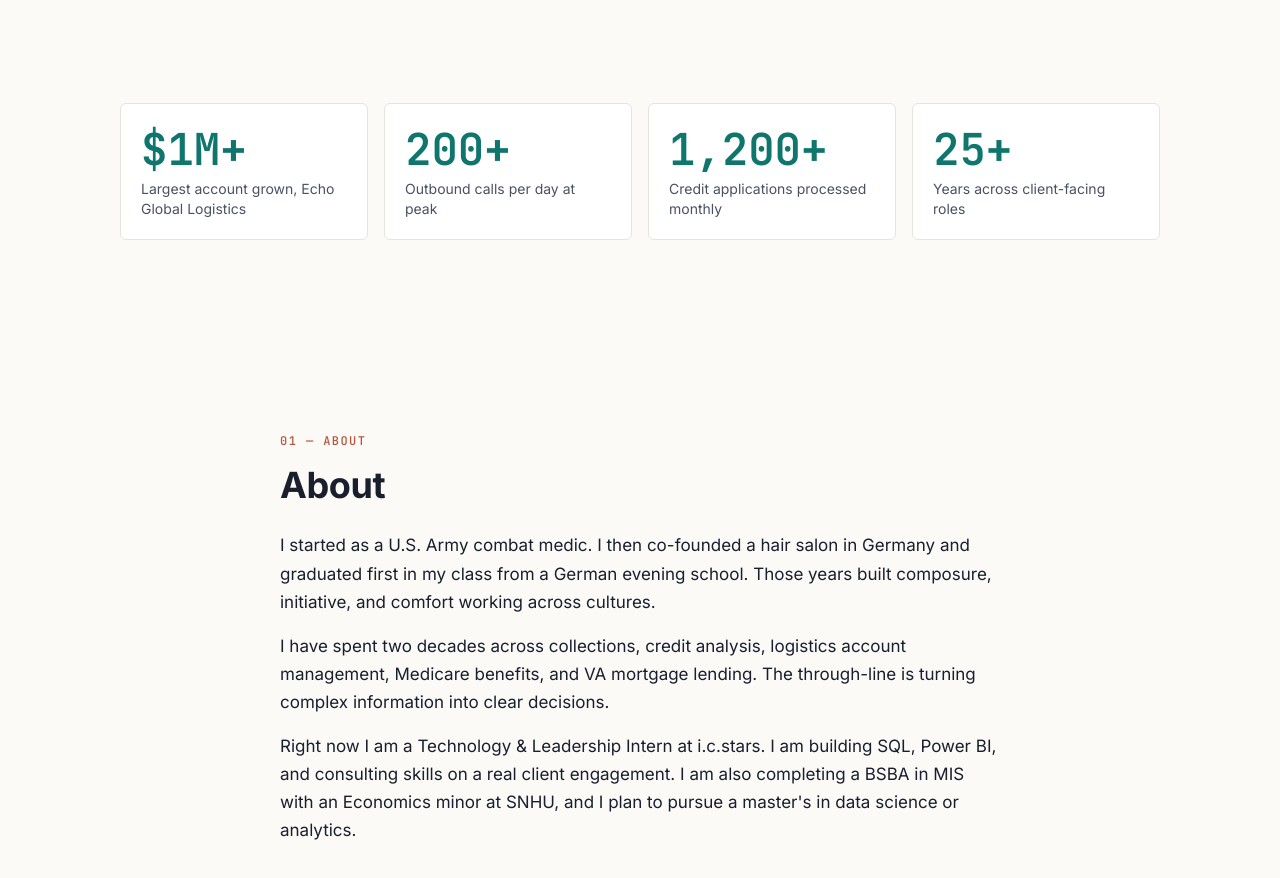
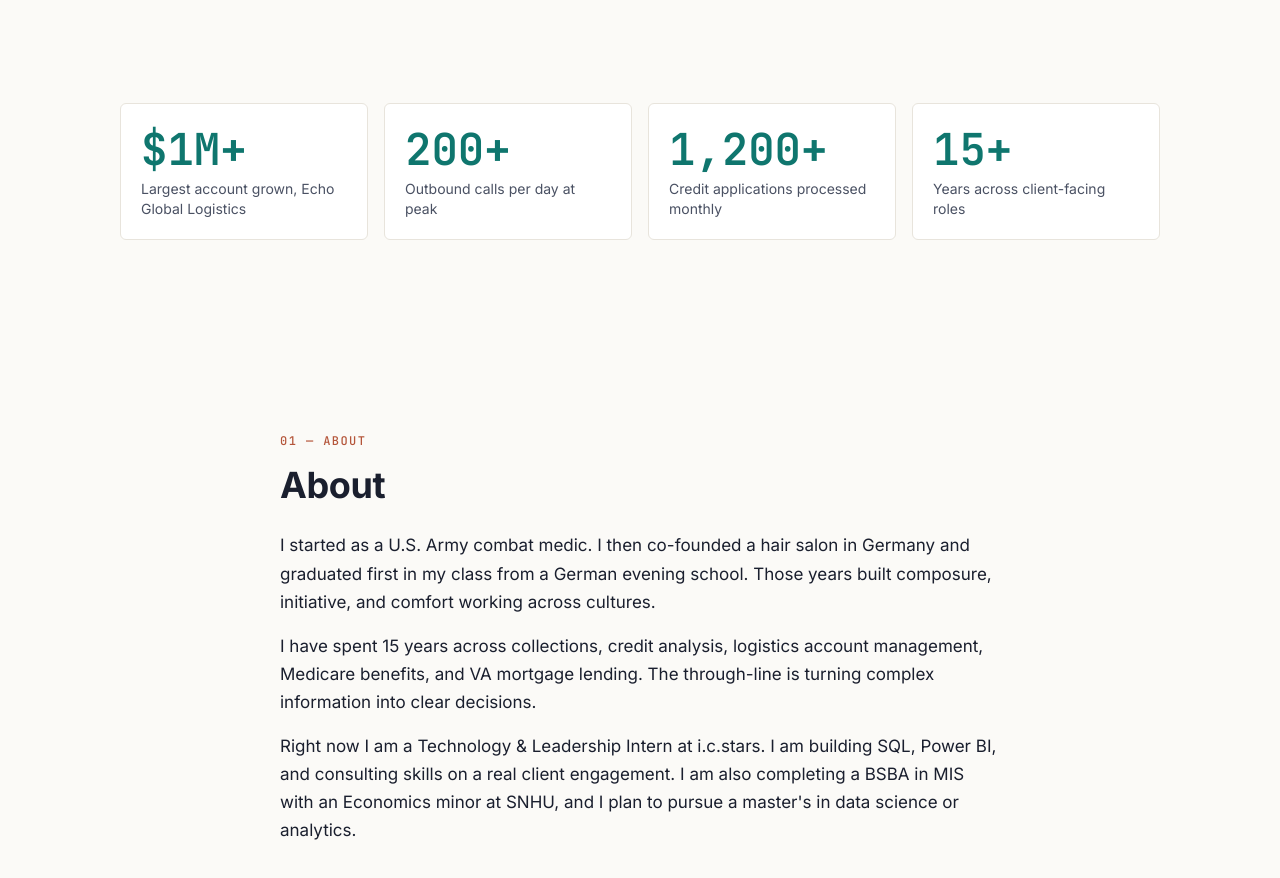
Before and after one commit to bcoppage-IC/Portfolio, a plain HTML site: page index.html in a window 1280 px wide. Shown: the part 660-1538 px from the top of the page. Drawn offline with Linux system fonts and the light colour scheme.

Commit message:
Update years of experience to 15

```diff
--- a/index.html
+++ b/index.html
@@ -65,7 +65,7 @@
           <span class="stat-label">Credit applications processed monthly</span>
         </li>
         <li>
-          <span class="stat-num" data-to="25" data-suf="+">25+</span>
+          <span class="stat-num" data-to="15" data-suf="+">15+</span>
           <span class="stat-label">Years across client-facing roles</span>
         </li>
       </ul>
@@ -77,7 +77,7 @@
       <p class="eyebrow">01 &mdash; About</p>
       <h2>About</h2>
       <p>I started as a U.S. Army combat medic. I then co-founded a hair salon in Germany and graduated first in my class from a German evening school. Those years built composure, initiative, and comfort working across cultures.</p>
-      <p>I have spent two decades across collections, credit analysis, logistics account management, Medicare benefits, and VA mortgage lending. The through-line is turning complex information into clear decisions.</p>
+      <p>I have spent 15 years across collections, credit analysis, logistics account management, Medicare benefits, and VA mortgage lending. The through-line is turning complex information into clear decisions.</p>
       <p>Right now I am a Technology &amp; Leadership Intern at i.c.stars. I am building SQL, Power BI, and consulting skills on a real client engagement. I am also completing a BSBA in MIS with an Economics minor at SNHU, and I plan to pursue a master's in data science or analytics.</p>
     </div>
   </section>
```
